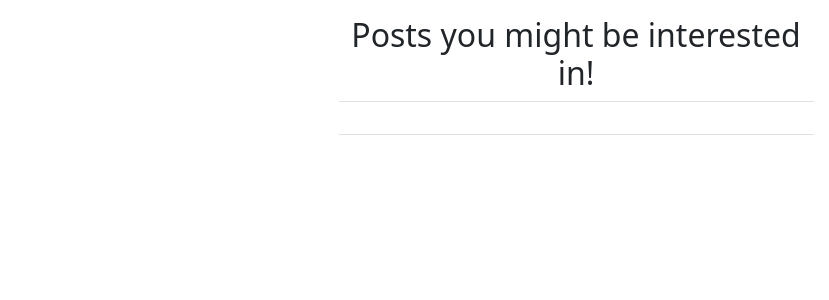
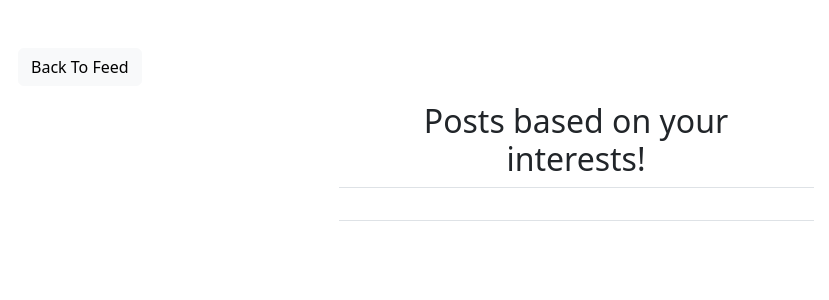
Before and after one commit to aaron-wearne/diss-2024, a Django app: page /social/tag_recommendations/ in a window 1280 px wide. Shown: the part 57-357 px from the top of the page, without its empty margins (64-893 px from the left). Run offline with Django 4.2, Linux system fonts and the light colour scheme; the visitor is signed in with stand-in values (Sample User, id 1); data that the repository does not hold is empty; some libraries are stand-ins or nearby versions.

Commit message:
Back to feed buttons added

```diff
--- a/Project/social/templates/social/post_tag_recommendations.html
+++ b/Project/social/templates/social/post_tag_recommendations.html
@@ -3,9 +3,14 @@
 
 {% block content %}
 <div class="container">
+    <div class="row mt-5">
+        <div class="col-md-5 col-sm-6">
+            <a href="{% url 'post-list' %}" class="btn btn-light">Back To Feed</a>
+        </div>
+    </div>
     <div class="row justify-content-center mt-3">
         <div class="col-md-5 col-sm-12 border-bottom">
-            <h2 class="text-center">Posts you might be interested in!</h2>
+            <h2 class="text-center">Posts based on your interests!</h2>
         </div>
     </div>
 
--- a/Project/social/templates/social/recommended_posts.html
+++ b/Project/social/templates/social/recommended_posts.html
@@ -3,6 +3,11 @@
 
 {% block content %}
 <div class="container">
+    <div class="row mt-5">
+        <div class="col-md-5 col-sm-6">
+            <a href="{% url 'post-list' %}" class="btn btn-light">Back To Feed</a>
+        </div>
+    </div>
     <div class="row justify-content-center mt-3">
         <div class="col-md-5 col-sm-12 border-bottom">
             <h2 class="text-center">Recommended Posts</h2>
```
